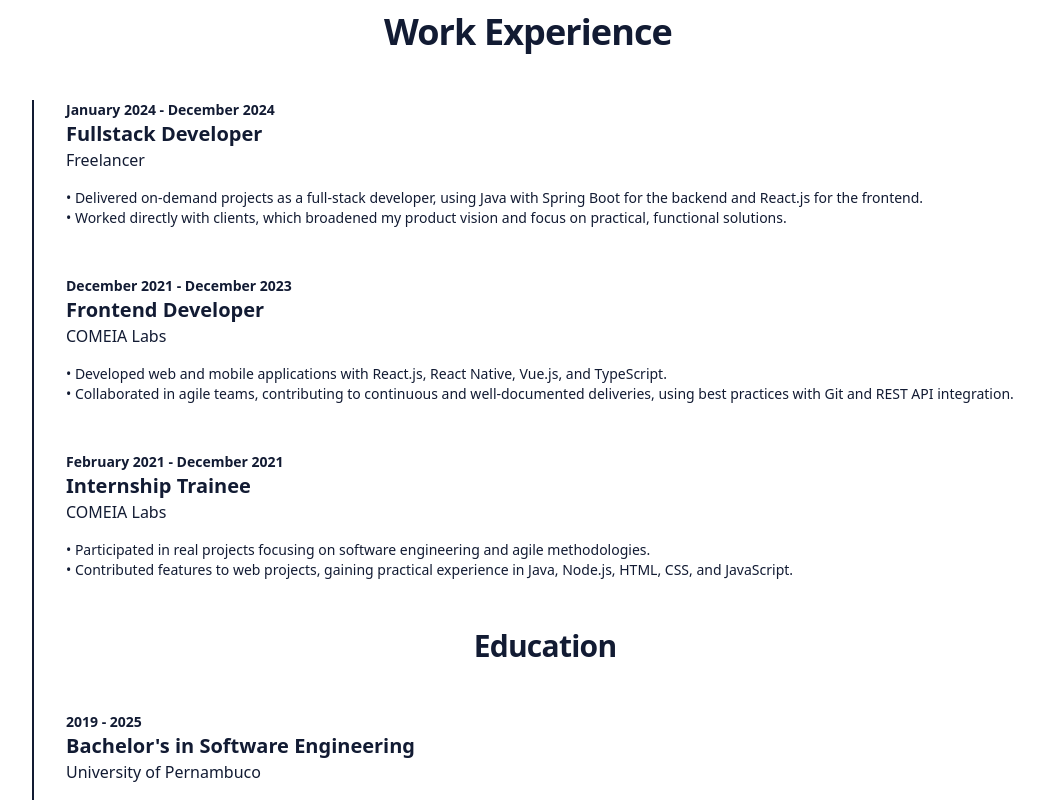
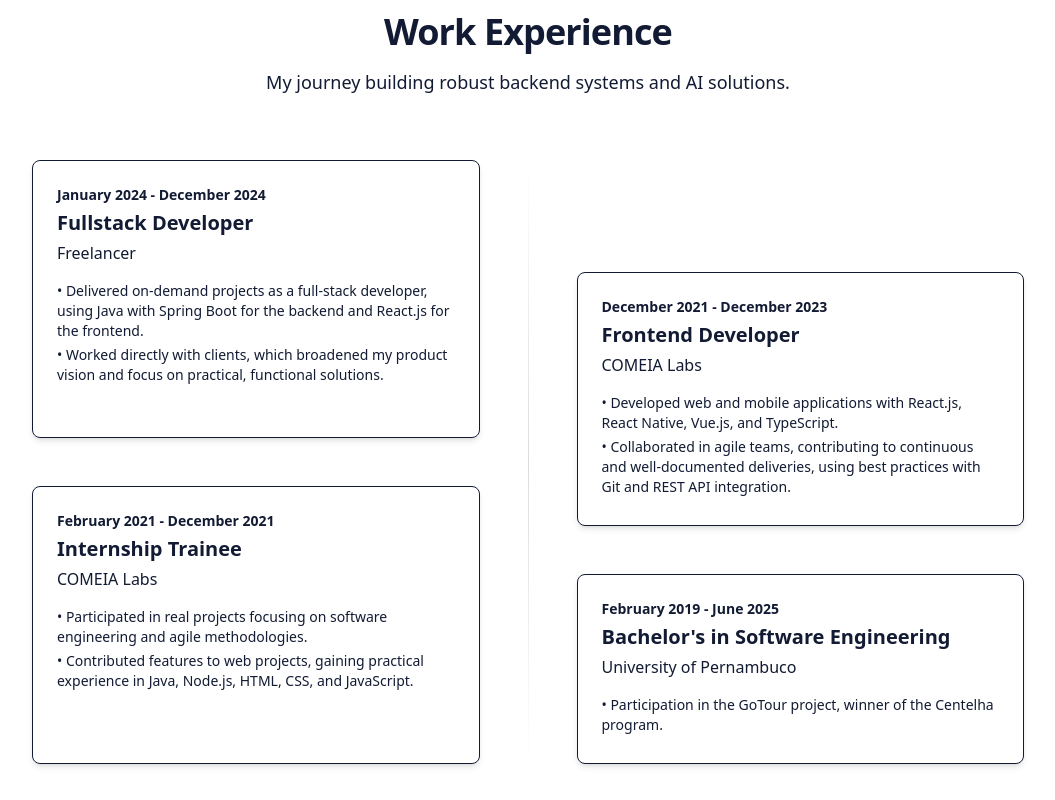
Before and after one commit to Jonas-eng-21/portifolio, a Next.js app in the folder app/: page /en in a window 1280 px wide. Shown: the part 1660-2460 px from the top of the page, without its empty margins (112-1167 px from the left). Built offline with nearby package versions, Linux system fonts and the light colour scheme.

Commit message:
Modificando área das experiências

```diff
--- a/app/messages/en.json
+++ b/app/messages/en.json
@@ -46,16 +46,12 @@
   "exp_3_desc": "• Participated in real projects focusing on software engineering and agile methodologies.\n• Contributed features to web projects, gaining practical experience in Java, Node.js, HTML, CSS, and JavaScript.",
 
   "education_title": "Education",
+  "experience_subtitle": "My journey building robust backend systems and AI solutions.",
 
   "edu_1_title": "Bachelor's in Software Engineering",
   "edu_1_institution": "University of Pernambuco",
-  "edu_1_date": "2019 - 2025",
+  "edu_1_date": "February 2019 - June 2025",
   "edu_1_desc": "• Participation in the GoTour project, winner of the Centelha program.",
-
-  "edu_2_title": "Technician in Computer Maintenance and Support",
-  "edu_2_institution": "ETE Pedro Muniz Falcão",
-  "edu_2_date": "2016 - 2018",
-  "edu_2_desc": "• Technical training integrated with high school.",
 
   "projects_title": "Featured Projects",
   "projects_subtitle": "A selection of some of my most impactful work.",
--- a/app/messages/pt.json
+++ b/app/messages/pt.json
@@ -47,16 +47,12 @@
   "exp_3_desc": "• Participei de projetos reais com foco em engenharia de software e metodologias ágeis.\n• Contribuí com funcionalidades em projetos web, ganhando experiência prática em Java, Node.js, HTML, CSS e JavaScript.",
 
   "education_title": "Formação Acadêmica",
+  "experience_subtitle": "Minha jornada construindo sistemas backend robustos e soluções de IA.",
 
   "edu_1_title": "Bacharelado em Engenharia de Software",
   "edu_1_institution": "Universidade de Pernambuco",
-  "edu_1_date": "2019 - 2025",
+  "edu_1_date": "Fervereiro 2019 - Junho 2025",
   "edu_1_desc": "• Participação no projeto GoTour, vencedor no programa Centelha.",
-
-  "edu_2_title": "Técnico em Manutenção e Suporte em Informática",
-  "edu_2_institution": "ETE Pedro Muniz Falcão",
-  "edu_2_date": "2016 - 2018",
-  "edu_2_desc": "• Formação técnica integrada ao ensino médio.",
 
   "projects_title": "Projetos Destacados",
   "projects_subtitle": "Uma seleção de alguns dos meus trabalhos mais impactantes.",
--- a/app/src/app/components/sections/ExperienceSection.tsx
+++ b/app/src/app/components/sections/ExperienceSection.tsx
@@ -1,85 +1,76 @@
+// src/app/components/sections/ExperienceSection.tsx - VERSÃO FINAL COM COLUNAS
+
 import { useTranslations } from "next-intl";
+
+// O componente do Card continua o mesmo, ele será reutilizado.
+const ExperienceCard = ({ item }: { item: any }) => (
+  <div className="rounded-lg border border-[var(--border)] bg-[var(--surface)] p-6 shadow-md h-full">
+    <p className="mb-1 text-sm font-semibold text-[var(--accent)]">{item.date}</p>
+    <h3 className="mb-1 text-xl font-bold">{item.title}</h3>
+    <p className="mb-4 text-base font-medium text-[var(--foreground-muted)]">{item.company}</p>
+    <div className="text-sm text-[var(--foreground-muted)]">
+      {item.description.split('\n').map((line: string, i: number) => (
+        <p key={i} className="mb-1">{line}</p>
+      ))}
+    </div>
+  </div>
+);
 
 export const ExperienceSection = () => {
   const t = useTranslations();
-  const experiences = [
-    {
-      title: t('exp_1_title'),
-      company: t('exp_1_company'),
-      date: t('exp_1_date'),
-      description: t('exp_1_desc'),
-    },
-    {
-      title: t('exp_2_title'),
-      company: t('exp_2_company'),
-      date: t('exp_2_date'),
-      description: t('exp_2_desc'),
-    },
-    {
-      title: t('exp_3_title'),
-      company: t('exp_3_company'),
-      date: t('exp_3_date'),
-      description: t('exp_3_desc'),
-    },
+
+  const timelineItems = [
+    { title: t('exp_1_title'), company: t('exp_1_company'), date: t('exp_1_date'), description: t('exp_1_desc') },
+    { title: t('exp_2_title'), company: t('exp_2_company'), date: t('exp_2_date'), description: t('exp_2_desc') },
+    { title: t('exp_3_title'), company: t('exp_3_company'), date: t('exp_3_date'), description: t('exp_3_desc') },
+    { title: t('edu_1_title'), company: t('edu_1_institution'), date: t('edu_1_date'), description: t('edu_1_desc') },
   ];
 
-  const education = [
-    {
-      title: t('edu_1_title'),
-      institution: t('edu_1_institution'),
-      date: t('edu_1_date'),
-      description: t('edu_1_desc'),
-    },
-    {
-      title: t('edu_2_title'),
-      institution: t('edu_2_institution'),
-      date: t('edu_2_date'),
-      description: t('edu_2_desc'),
-    },
-  ];
+  // --- INÍCIO DA MUDANÇA NA LÓGICA ---
+  // 1. Separamos os itens em duas listas: uma para a esquerda e uma para a direita.
+  const leftItems = timelineItems.filter((_, index) => index % 2 === 0);
+  const rightItems = timelineItems.filter((_, index) => index % 2 !== 0);
+  // --- FIM DA MUDANÇA NA LÓGICA ---
 
   return (
     <section id="experiencia" className="w-full bg-[var(--background)] py-24 sm:py-32">
       <div className="container mx-auto max-w-5xl px-4">
-        <div className="mb-12 text-center">
+        <div className="mb-16 text-center">
           <h2 className="text-3xl font-bold tracking-tight sm:text-4xl">
             {t('experience_title')}
           </h2>
+          <p className="mt-4 text-lg text-[var(--foreground-muted)]">
+            {t('experience_subtitle')}
+          </p>
         </div>
 
-        <div className="relative border-l-2 border-l-[var(--border)] pl-8">
-          {experiences.map((exp, index) => (
-            <div key={index} className="mb-12">
-              <div className="absolute -left-[11px] mt-1.5 h-5 w-5 rounded-full bg-[var(--accent)]" />
-              <p className="text-sm font-semibold text-[var(--accent)]">{exp.date}</p>
-              <h3 className="text-xl font-bold">{exp.title}</h3>
-              <p className="mb-4 text-base font-medium text-[var(--foreground-muted)]">{exp.company}</p>
-              <div className="text-sm text-[var(--foreground-muted)]">
-                {exp.description.split('\n').map((line: string, i: number) => (
-                  <p key={i}>{line}</p>
-                ))}
-              </div>
-            </div>
-          ))}
+        {/* --- INÍCIO DA MUDANÇA NO LAYOUT --- */}
+        {/* Usamos um Grid de 3 colunas, onde a coluna do meio é apenas para o divisor */}
+        <div className="grid grid-cols-1 md:grid-cols-[1fr_auto_1fr] md:gap-x-12">
 
-          <div className="mb-12 text-center">
-            <h2 className="text-2xl font-bold tracking-tight sm:text-3xl">{t('education_title')}</h2>
+          {/* Coluna da Esquerda */}
+          <div className="flex flex-col gap-y-12">
+            {leftItems.map((item, index) => (
+              <ExperienceCard key={index} item={item} />
+            ))}
           </div>
 
-          {education.map((edu, index) => (
-            <div key={index} className="mb-12">
-               <div className="absolute -left-[11px] mt-1.5 h-5 w-5 rounded-full bg-[var(--accent)]" />
-              <p className="text-sm font-semibold text-[var(--accent)]">{edu.date}</p>
-              <h3 className="text-xl font-bold">{edu.title}</h3>
-              <p className="mb-4 text-base font-medium text-[var(--foreground-muted)]">{edu.institution}</p>
-               <div className="text-sm text-[var(--foreground-muted)]">
-                {edu.description.split('\n').map((line: string, i: number) => (
-                  <p key={i}>{line}</p>
-                ))}
-              </div>
-            </div>
-          ))}
+          {/* Divisor Vertical Único */}
+          <div className="flex justify-center">
+            <div className="h-full w-px border-l-0 bg-transparent bg-gradient-to-b from-transparent via-neutral-500 to-transparent opacity-25 dark:opacity-100" />
+          </div>
+
+          {/* Coluna da Direita */}
+          <div className="flex flex-col gap-y-12">
+            {/* Adicionamos um espaçamento no topo da segunda coluna para criar o efeito alternado */}
+            <div className="pt-0 md:pt-16"></div>
+            {rightItems.map((item, index) => (
+              <ExperienceCard key={index} item={item} />
+            ))}
+          </div>
         </div>
+        {/* --- FIM DA MUDANÇA NO LAYOUT --- */}
+
       </div>
     </section>
   );
```
